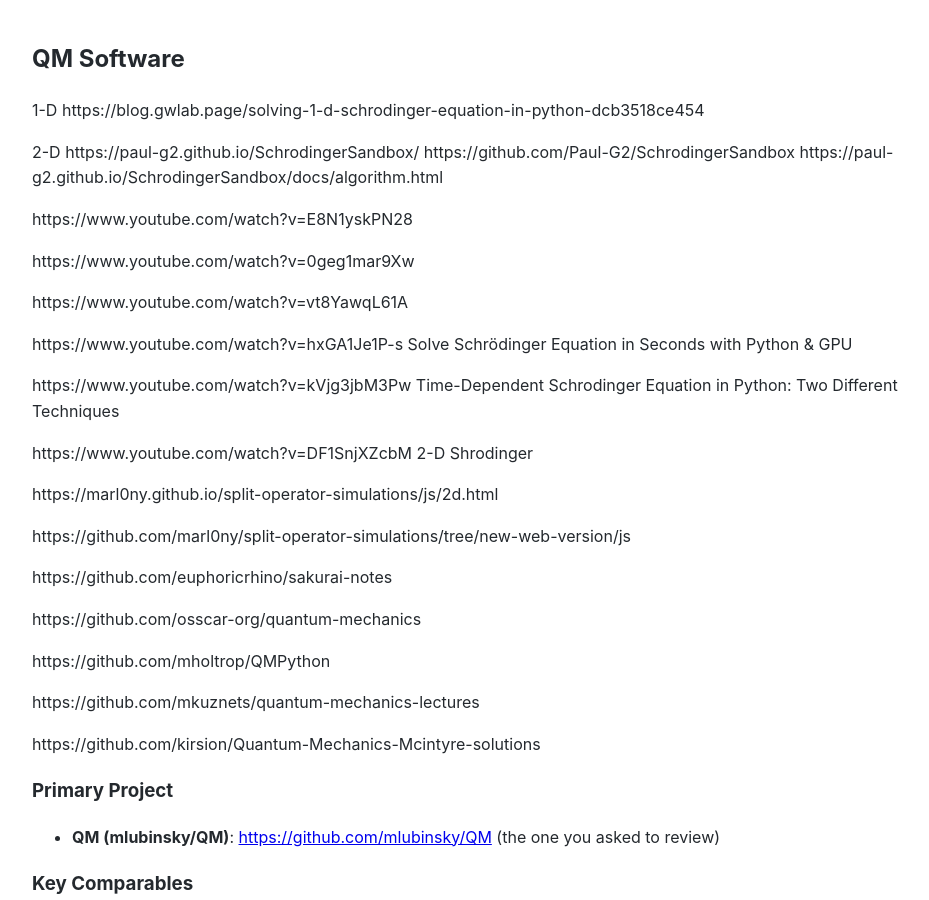
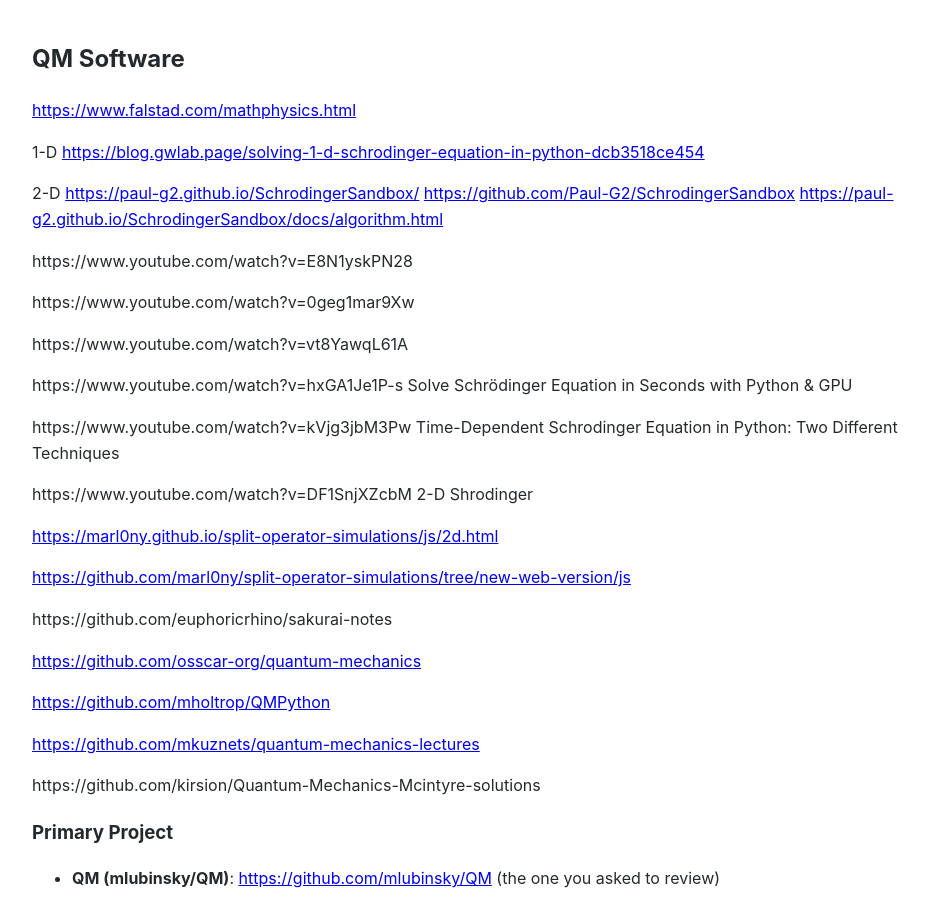
Before and after one commit to Michael-Lubinsky/michael-lubinsky.github.com, a Jekyll site: the page built from physics/competitors.md, in a window 1280 px wide and 900 px high. Shown: the whole window, without its empty margins (158-1087 px from the left). Built offline with Jekyll 4.4.1, drawn with Linux system fonts in a browser that asks for light colours; our own code applies the rules of GitHub Pages for plain Markdown files.

Commit message:
Update competitors.md

```diff
--- a/physics/competitors.md
+++ b/physics/competitors.md
@@ -1,12 +1,14 @@
 ## QM Software
+
+<https://www.falstad.com/mathphysics.html>
+
 1-D
-https://blog.gwlab.page/solving-1-d-schrodinger-equation-in-python-dcb3518ce454
-
+<https://blog.gwlab.page/solving-1-d-schrodinger-equation-in-python-dcb3518ce454>
 
 2-D
-https://paul-g2.github.io/SchrodingerSandbox/
-https://github.com/Paul-G2/SchrodingerSandbox
-https://paul-g2.github.io/SchrodingerSandbox/docs/algorithm.html
+<https://paul-g2.github.io/SchrodingerSandbox/>
+<https://github.com/Paul-G2/SchrodingerSandbox>
+<https://paul-g2.github.io/SchrodingerSandbox/docs/algorithm.html>
 
 https://www.youtube.com/watch?v=E8N1yskPN28
 
@@ -21,17 +23,17 @@
 
 https://www.youtube.com/watch?v=DF1SnjXZcbM  2-D Shrodinger
 
-https://marl0ny.github.io/split-operator-simulations/js/2d.html
+<https://marl0ny.github.io/split-operator-simulations/js/2d.html>
 
-https://github.com/marl0ny/split-operator-simulations/tree/new-web-version/js
+<https://github.com/marl0ny/split-operator-simulations/tree/new-web-version/js>
 
 https://github.com/euphoricrhino/sakurai-notes
 
-https://github.com/osscar-org/quantum-mechanics
+<https://github.com/osscar-org/quantum-mechanics>
 
-https://github.com/mholtrop/QMPython
+<https://github.com/mholtrop/QMPython>
 
-https://github.com/mkuznets/quantum-mechanics-lectures
+<https://github.com/mkuznets/quantum-mechanics-lectures>
 
 https://github.com/kirsion/Quantum-Mechanics-Mcintyre-solutions
 
```
